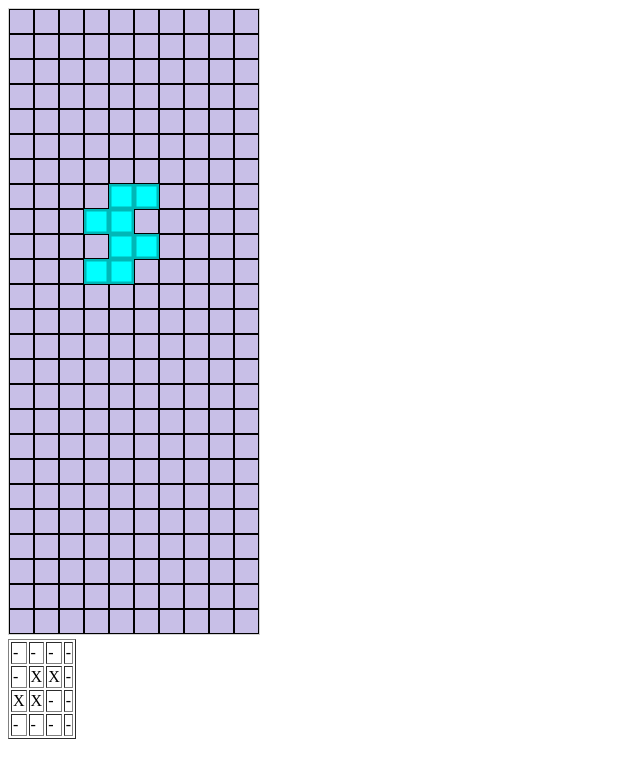
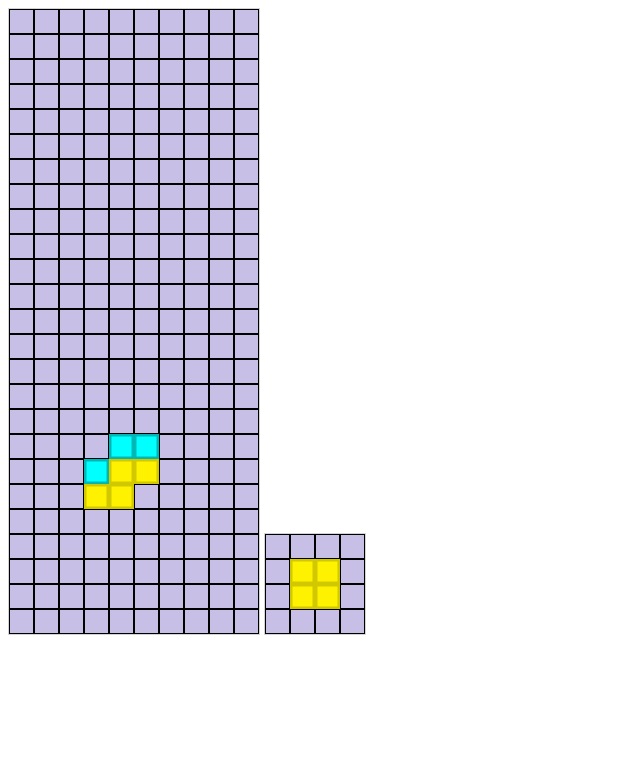
Before and after one commit to FeBoMa/Tetris, a website: page public_html/index.html in a window 1280 px wide. Shown: the whole page, without its empty margins (0-640 px from the left). Drawn offline with Linux system fonts and the light colour scheme.

Commit message:
trabajando colision p2

```diff
--- a/public_html/index.html
+++ b/public_html/index.html
@@ -17,6 +17,7 @@
         <img src="canvas/cian.png"         id="cian"   style="display: none;">
 
         <canvas id="area" width="250" height="625" style="border:1px solid #d3d3d3;"></canvas>
+        <canvas id="pieza" width="100" height="100" style="border:1px solid #d3d3d3;"></canvas>
 
         <script>
 
@@ -65,7 +66,6 @@
                     for (var y = 0; y < this.espai.length; y++) {
                         for (var x = 0; x < this.espai[y].length; x++) {
                             if (this.espai[y][x] == 0) {
-                                //document.write("<font color=\"grey\">█<\/font>");
                                 img = document.getElementById("fondo");
                             } else {
                                 img = document.getElementById("amarillo");
@@ -88,13 +88,15 @@
                     var img;
                     for (var y = 0; y < p.forma.length; y++) {
                         for (var x = 0; x < p.forma[y].length; x++) {
-                            if (p.forma[y][x] > this.espai[y + p.y][x + p.x]) {
+                            if (p.forma[y][x] > this.espai[y + p.x][x + p.y]) {
                                 //img = document.getElementById("amarillo");
                                 //ctx.drawImage(img, (x + p.x) * 25, (y + p.y) * 25, 25, 25);
-                                if (p.forma[y][x] > this.espai[y + p.y][x + p.x + 1] && p.forma[y][x] != 0) {
-                                    img = document.getElementById("cian");
-                                    ctx.drawImage(img, (x + p.x) * 25, (y + p.y+1) * 25, 25, 25);
-                                    //p = new Peça(pa[0], pa[1], 2, 3);
+                                if (p.forma[y][x] > this.espai[y + p.x][x + p.y] && p.forma[y][x] != 0 && (y + p.y) < this.espai[0].length) {
+                                    img = document.getElementById("amarillo");
+                                    ctx.drawImage(img, (x + p.x) * 25, (y + p.y) * 25, 25, 25);
+                                } else {
+                                    crea();
+
                                 }
 
                             }
@@ -102,8 +104,6 @@
                         }
                     }
                 }
-                //document.write(this.espai[0].length);
-
             };
             var tetris = {
                 pecesQueVanSorgint: new Array()
@@ -137,63 +137,68 @@
             function GeneraPecaAleatoria()
             {
                 var peces = [
-                    [[[0, 0, 0, 0],
+                    [[      [0, 0, 0, 0],
                             [0, 1, 1, 0],
                             [0, 1, 1, 0],
                             [0, 0, 0, 0]], "amarillo"],
-                    [[[0, 1, 0, 0],
+                    [[      [0, 1, 0, 0],
                             [0, 1, 0, 0],
                             [0, 1, 0, 0],
                             [0, 1, 0, 0]], "lila"],
-                    [[[0, 0, 0, 0],
+                    [[      [0, 0, 0, 0],
                             [0, 1, 1, 0],
                             [1, 1, 0, 0],
                             [0, 0, 0, 0]], "verd"],
-                    [[[0, 0, 0, 0],
+                    [[      [0, 0, 0, 0],
                             [0, 1, 1, 0],
                             [0, 0, 1, 1],
                             [0, 0, 0, 0]], "roig"],
-                    [[[0, 1, 0, 0],
+                    [[      [0, 1, 0, 0],
                             [0, 1, 0, 0],
                             [0, 1, 1, 0],
                             [0, 0, 0, 0]], "blau"],
-                    [[[0, 1, 1, 0],
+                    [[      [0, 1, 1, 0],
                             [0, 1, 0, 0],
                             [0, 1, 0, 0],
                             [0, 0, 0, 0]], "taronga"],
-                    [[[0, 0, 0, 0],
+                    [[      [0, 0, 0, 0],
                             [1, 1, 1, 0],
                             [0, 1, 0, 0],
                             [0, 0, 0, 0]], "morat"]]
                 var numeroAleatori = Math.round(Math.random() * 6);
                 return peces[numeroAleatori];
             }
-            Peça.prototype.pintar = function ()
-            {
-                var resultat = "<table border='1'>";
-                for (var i = 0; i < this.forma.length; i++)
-                {
-                    resultat = resultat + "<tr>"
-                    for (var j = 0; j < this.forma[i].length; j++)
-                    {
-                        resultat = resultat + "<td>";
-                        if (this.forma[i][j] == 1) {
-                            resultat = resultat + "X"
+
+            Peça.prototype.pintar2 = function () {
+                var c = document.getElementById("pieza");
+                var ctx = c.getContext("2d");
+                var img;
+                for (var y = 0; y < p2.forma.length; y++) {
+                    for (var x = 0; x < p2.forma[y].length; x++) {
+                        if (p2.forma[y][x] == 0) {
+                            img = document.getElementById("fondo");
+                            ctx.drawImage(img, x * 25, y * 25, 25, 25);
                         } else {
-                            resultat = resultat + "-"
+                            img = document.getElementById("amarillo");
+                            ctx.drawImage(img, x * 25, y * 25, 25, 25);
                         }
-                        ;
-                        resultat = resultat + "</td>";
+
                     }
-                    resultat = resultat + "</tr>";
                 }
-                resultat = resultat + "</table>";
-                return resultat
-            };
+            }
+            function crea() {
+                pa = GeneraPecaAleatoria();
+                p = p2;
+                p2 = new Peça(pa[0], pa[1], -3, 3);
+                console.log("hola");
+            }
+
             var pa = GeneraPecaAleatoria();
-            var p = new Peça(pa[0], pa[1], 2, 3);
+            var p = new Peça(pa[0], pa[1], -3, 3);
+            pa = GeneraPecaAleatoria();
+            var p2 = new Peça(pa[0], pa[1], -3, 3);
 
-            document.write(p.pintar());
+            //document.write(p.pintar());
             //document.getElementById("num").innerHTML = p.pintar();
             //document.write(p.pintar());
             Peça.prototype.rotarDreta = function () {
@@ -233,8 +238,9 @@
                 juego.pintaTab();
                 juego.movimientoAuto();
                 juego.colisionPiezas();
+                p2.pintar2()
                 //document.write(p.y);
-            }, 1000);
+            }, 250);
 
 
 
```
